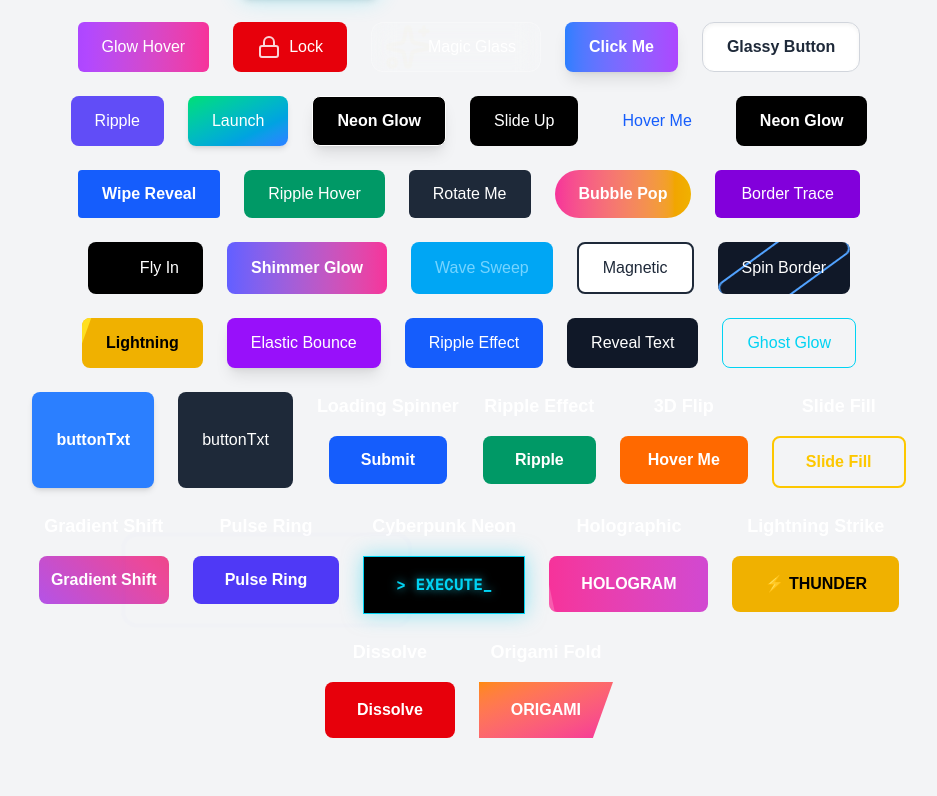
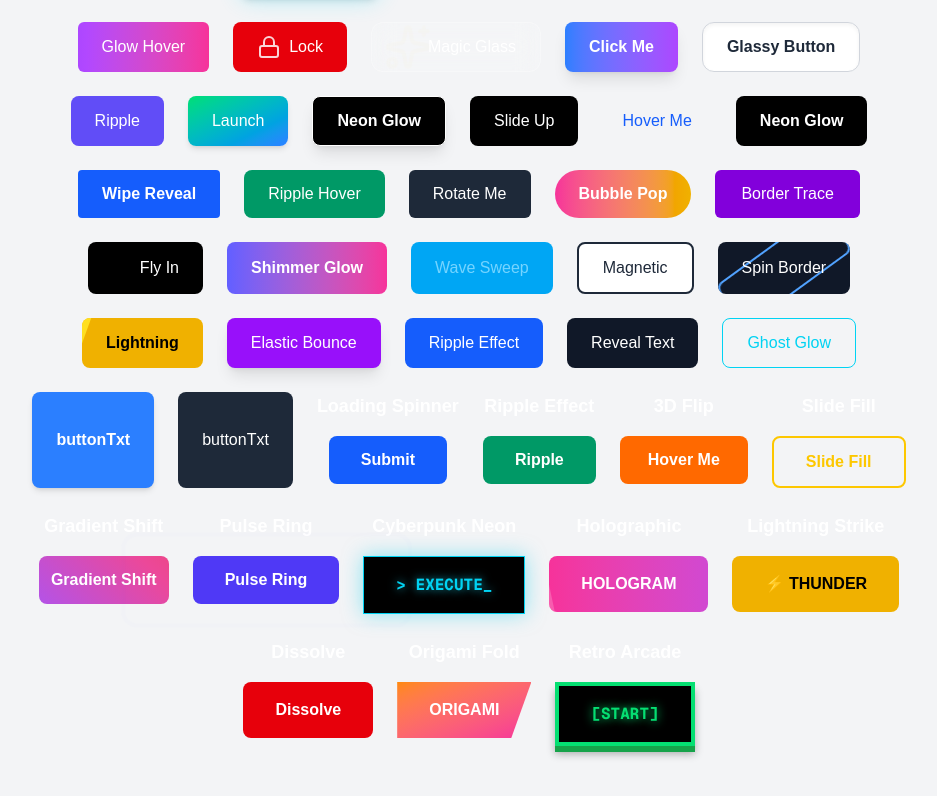
Before and after one commit to Prohor722/tailwind_compoenets, a Next.js app: page /button in a window 1280 px wide. Shown: the part 554-1350 px from the top of the page, without its empty margins (171-1108 px from the left). Built offline with nearby package versions, Linux system fonts and the light colour scheme.

Commit message:
another button added

```diff
--- a/app/components/animarion-buttons.tsx
+++ b/app/components/animarion-buttons.tsx
@@ -468,6 +468,20 @@ export const AnimarionButtons = () => {
             ORIGAMI
           </button>
         </div>
+
+        {/* Retro Arcade Button */}
+        <div className="flex flex-col items-center space-y-4">
+            <h3 className="text-white text-lg font-semibold">Retro Arcade</h3>
+            <button
+              className="px-8 py-4 bg-black border-4 border-green-400 text-green-400 font-mono font-bold hover:bg-green-400 hover:text-black transition-all duration-200 transform hover:translate-y-1"
+              style={{
+                boxShadow: '0 6px 0 #16a34a, 0 8px 8px rgba(0,0,0,0.3)',
+                textShadow: '0 0 10px currentColor',
+              }}
+            >
+              [START]
+            </button>
+          </div>
       </div>
     </div>
   );
```
